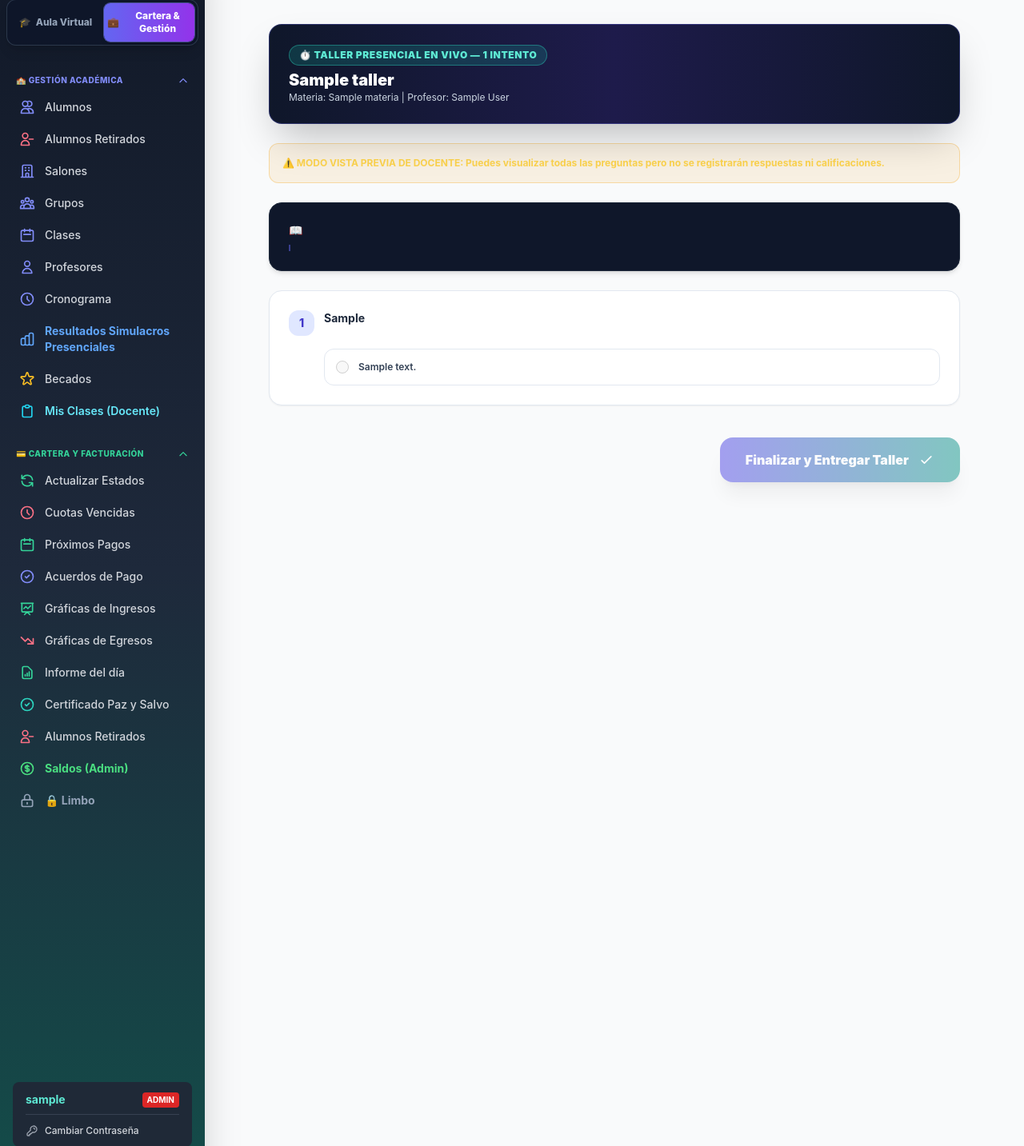
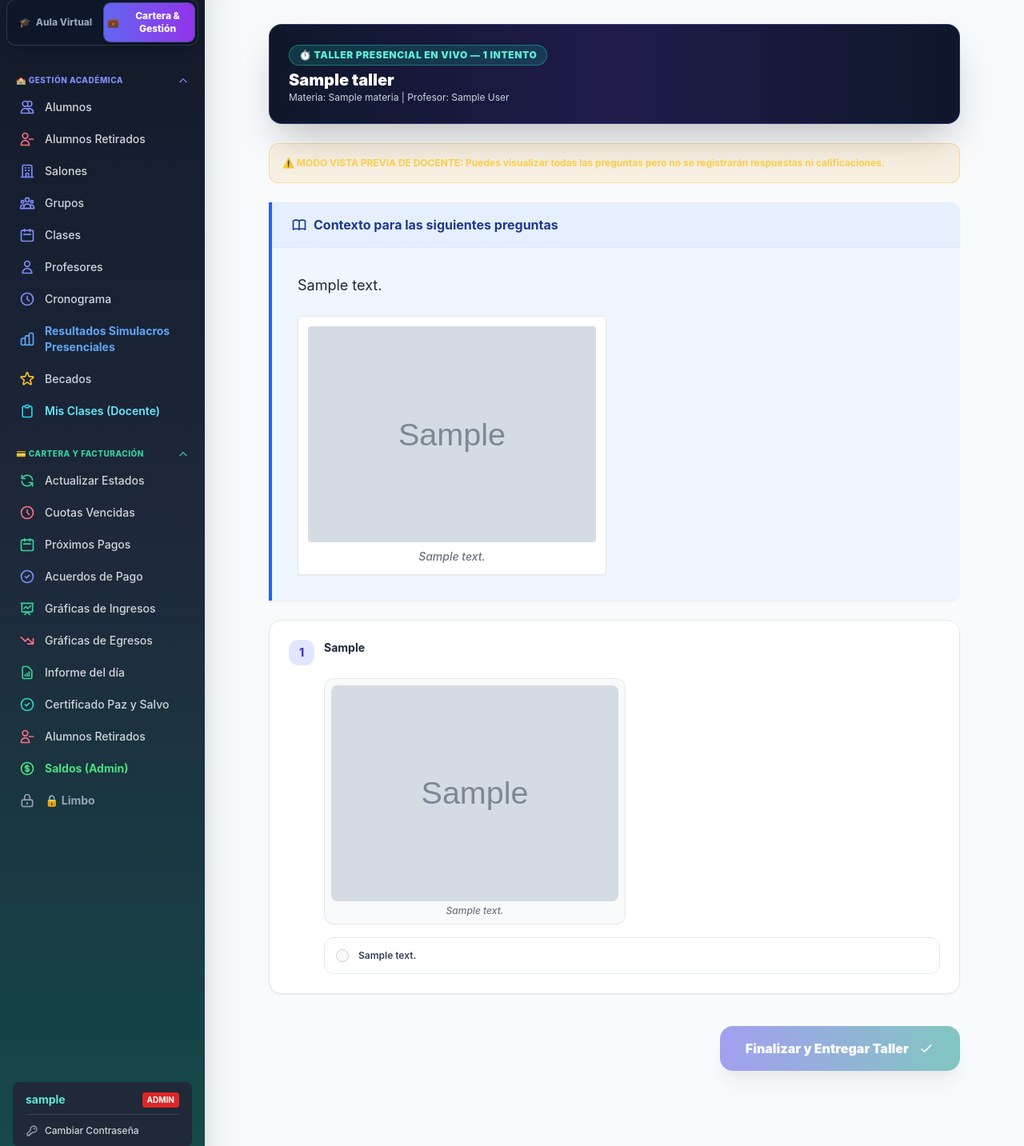
Before and after one commit to robertbarac/preicfes-virtual, a Django app: page /academico/clase-presencial/1/taller/ in a window 1280 px wide. Shown: the part 85-1518 px from the top of the page at 80% size. Run offline with Django 5.2, Linux system fonts and the light colour scheme; a user stored in the database is signed in; data comes from the database, SQL or seed files in the repository; tables that the repository leaves empty hold one stand-in row (values such as "Sample post"); grey boxes marked "Sample" are stand-in pictures; parts of the project's set-up code (start-up, migrations or seed data) failed here and were passed over.

Commit message:
mostrar bloque contexto

```diff
--- a/evaluaciones/templates/evaluaciones/taller_presencial_resolver.html
+++ b/evaluaciones/templates/evaluaciones/taller_presencial_resolver.html
@@ -45,12 +45,7 @@
 
         {% for grupo in grupos %}
             {% if grupo.bloque %}
-                <div class="bg-slate-900 border border-slate-800 rounded-2xl p-6 shadow-md text-slate-200">
-                    <h3 class="text-sm font-extrabold text-indigo-400 uppercase tracking-wider mb-2">📖 {{ grupo.bloque.titulo }}</h3>
-                    <div class="prose prose-invert max-w-none text-xs text-slate-300 leading-relaxed border-l-2 border-indigo-500/50 pl-4 py-1">
-                        {{ grupo.bloque.contenido|safe }}
-                    </div>
-                </div>
+                {% include 'evaluaciones/_bloque_contexto.html' with bloque=grupo.bloque %}
             {% endif %}
 
             {% for pt in grupo.items %}
@@ -64,6 +59,19 @@
                             {{ pregunta.enunciado|safe }}
                         </div>
                     </div>
+
+                    {% if pregunta.imagenes.all %}
+                        <div class="grid grid-cols-1 md:grid-cols-2 gap-4 my-3 pl-11">
+                            {% for img in pregunta.imagenes.all %}
+                                <div class="bg-gray-50 border border-gray-200 rounded-xl p-2 text-center">
+                                    <img src="{{ img.imagen.url }}" alt="Imagen de pregunta" class="max-w-full h-auto mx-auto rounded-lg">
+                                    {% if img.descripcion %}
+                                        <p class="text-xs text-gray-500 mt-1 font-medium italic">{{ img.descripcion }}</p>
+                                    {% endif %}
+                                </div>
+                            {% endfor %}
+                        </div>
+                    {% endif %}
 
                     <!-- Opciones de Respuesta -->
                     <div class="space-y-2 pl-11">
--- a/evaluaciones/views/talleres_presenciales.py
+++ b/evaluaciones/views/talleres_presenciales.py
@@ -183,7 +183,13 @@ class TallerPresencialEjecutarView(LoginRequiredMixin, TemplateView):
         clase = get_object_or_404(Clase, pk=self.kwargs['clase_id'])
         taller = clase.taller
 
-        preguntas_taller = taller.preguntas_taller.select_related('pregunta').all()
+        preguntas_taller = taller.preguntas_taller.select_related(
+            'pregunta', 'pregunta__tema', 'pregunta__bloque_contexto'
+        ).prefetch_related(
+            'pregunta__opciones',
+            'pregunta__imagenes',
+            'pregunta__bloque_contexto__imagenes'
+        ).all()
         modo_vista_previa = self.request.user.is_superuser or self.request.user == clase.profesor
 
         intento = None
```
